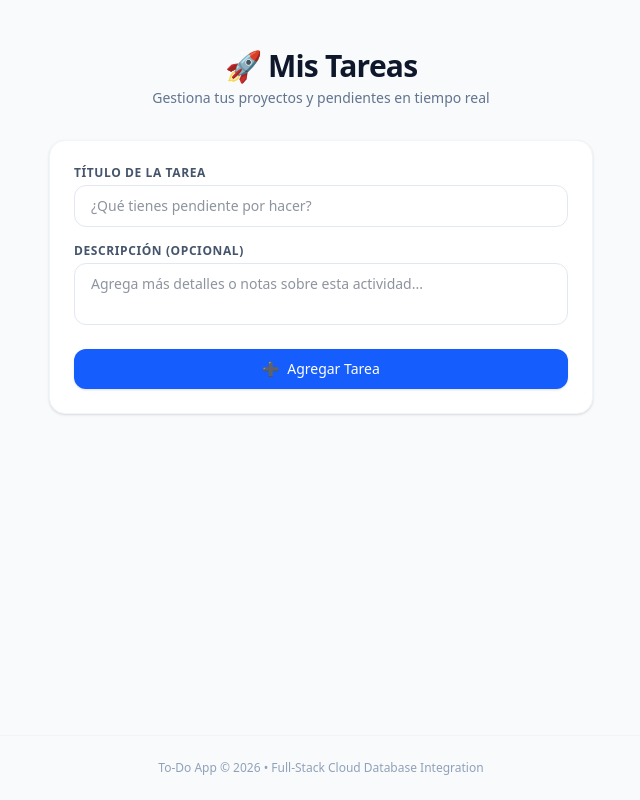
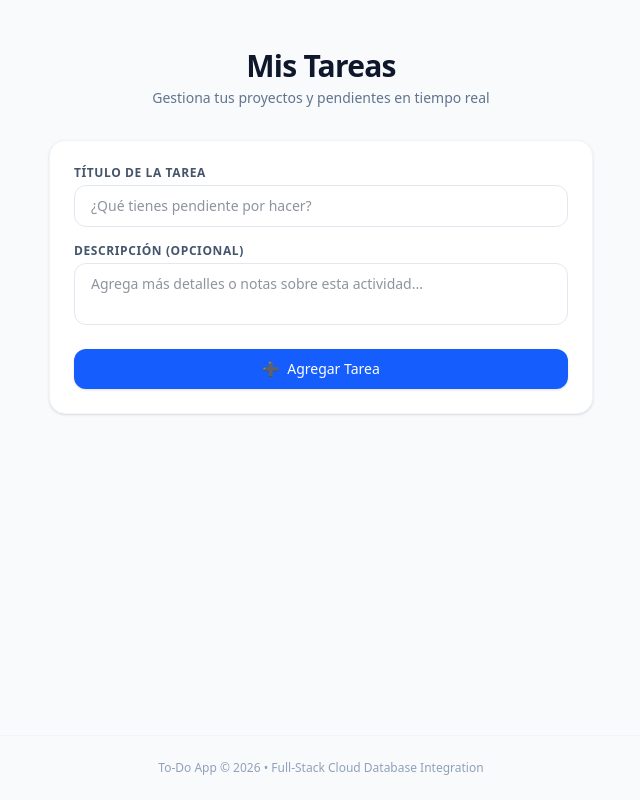
Before and after one commit to DavidCantor/mi-todo-app, a website: page index.html in a window 1280 px wide. Shown: the whole page, without its empty margins (319-959 px from the left). Drawn offline with nearby package versions, Linux system fonts and the light colour scheme; no server answers.

Commit message:
quitar emoji

```diff
--- a/index.html
+++ b/index.html
@@ -19,7 +19,7 @@
         <!-- Encabezado -->
         <header class="mb-8 text-center">
             <h1 class="text-3xl font-extrabold text-slate-900 tracking-tight flex items-center justify-center gap-2">
-                🚀 Mis Tareas
+                 Mis Tareas
             </h1>
             <p class="text-sm text-slate-500 mt-1">Gestiona tus proyectos y pendientes en tiempo real</p>
         </header>
```
